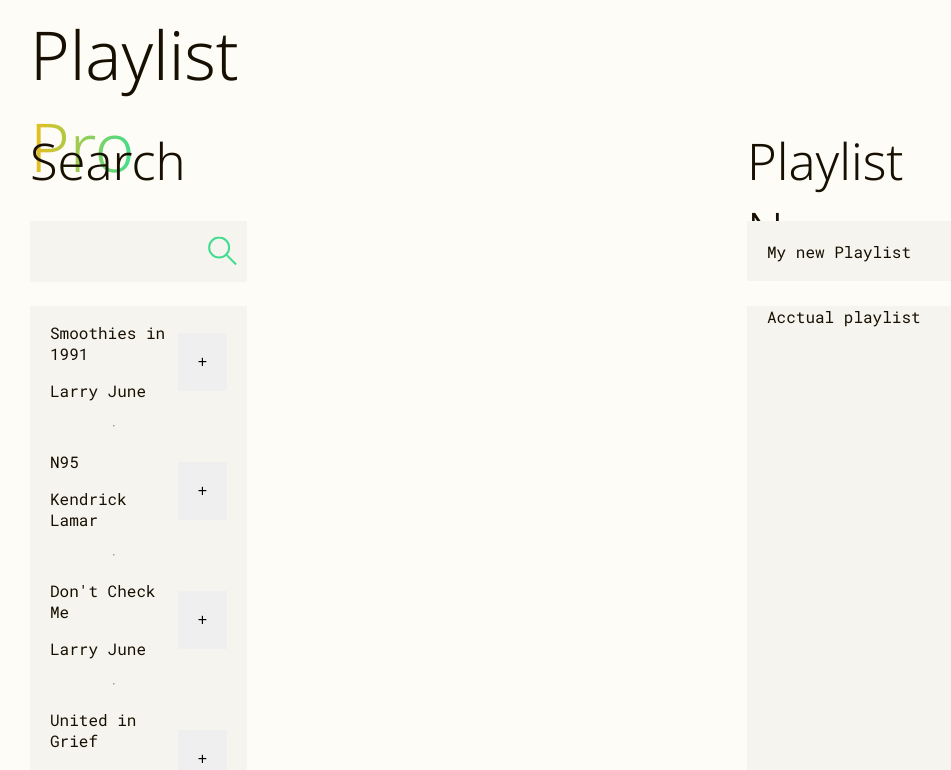
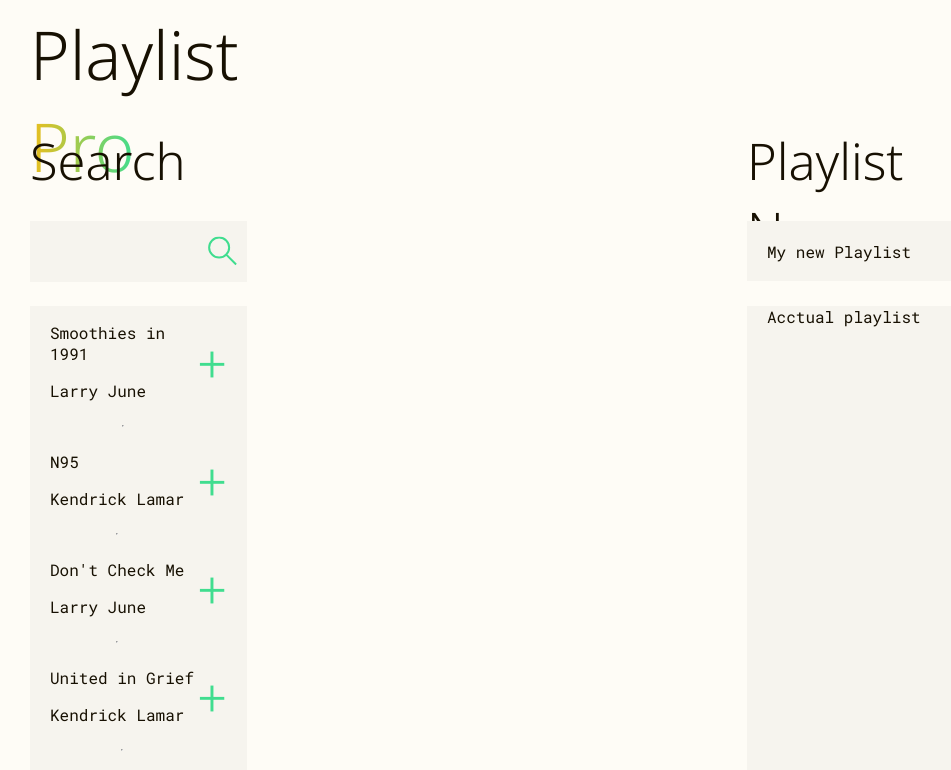
Before and after one commit to Joshua-Bernard/playlist-pro, a React app: page / in a window 1280 px wide. Shown: the top 770 px of the page, without its empty margins (128-1079 px from the left). Built offline with nearby package versions, Linux system fonts and the light colour scheme; the HTML template or start-up script is replaced by a standard one.

Commit message:
Completed conditional rendering of the track Add/remove button and styling

```diff
--- a/src/components/Track/Track.jsx
+++ b/src/components/Track/Track.jsx
@@ -9,7 +9,7 @@ export default function Track({ song }) {
           <p>{song.artist}</p>
         </div>
         <div className={styles.trackButtonContainer}>
-          <input className={styles.trackButton} type="button" value={song.isInPlaylist ? "-" : "+"} />
+          <input className={`${styles.trackButton} ${song.isInPlaylist ? styles.trackRemove : styles.trackAdd}`} type="button" value={song.isInPlaylist ? "-" : "+"} />
 
         </div>
         <hr></hr>
--- a/src/components/Track/Track.module.css
+++ b/src/components/Track/Track.module.css
@@ -10,4 +10,19 @@
 }
 
 .trackButton{
+    background: none;
+    font-size: 50px;
+    font-weight: 300;
+    padding: 0px;
+    font-family: "Roboto Mono", serif;
+    font-optical-sizing: auto;
+    font-style: normal;
 }
+
+.trackAdd{
+    color: var(--accent);
+}
+
+.trackRemove{
+    color: var(--WarningRed);
+}
```
